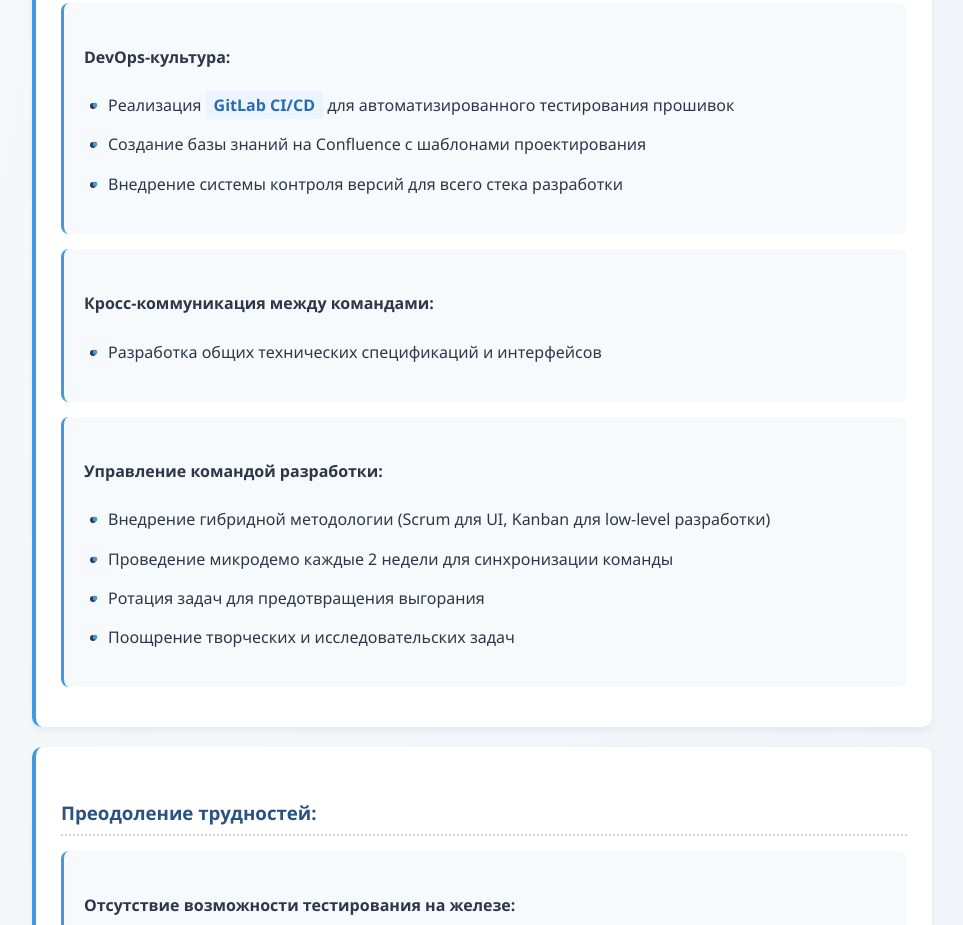
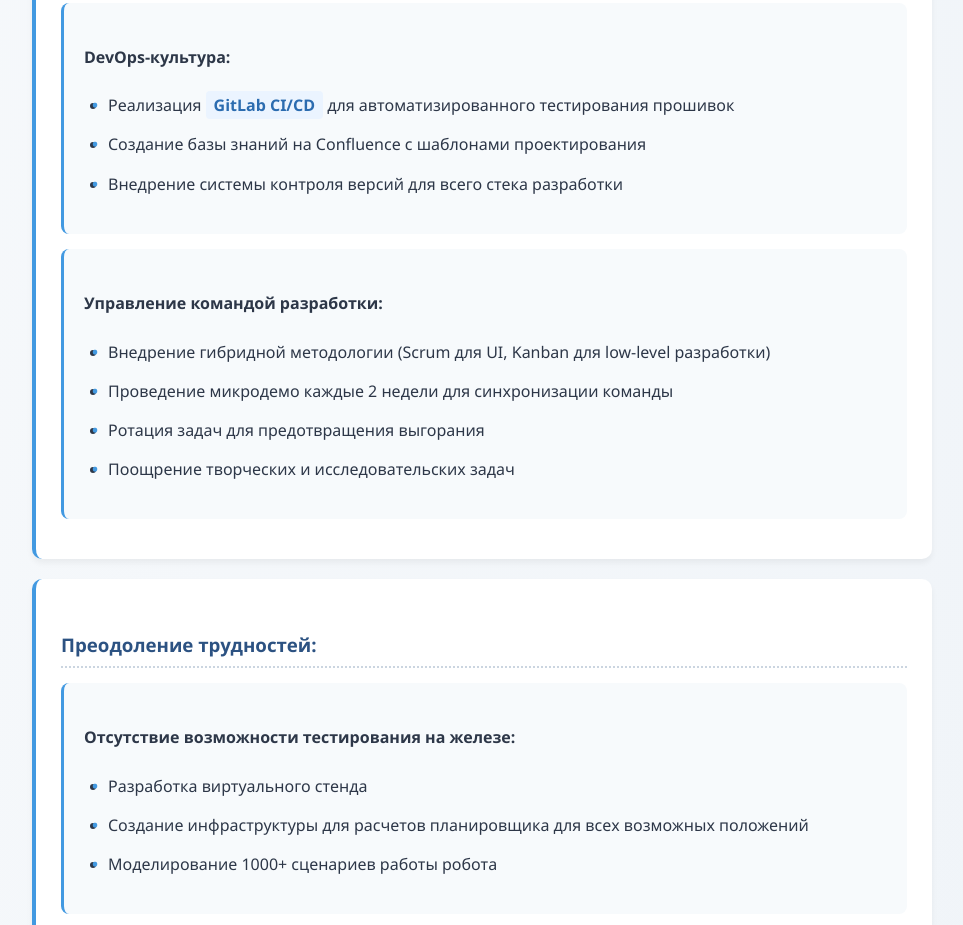
Before and after one commit to akrasnaya/tech_lead_battle, a plain HTML site: page index.html in a window 1280 px wide. Shown: the part 2555-3480 px from the top of the page, without its empty margins (158-1121 px from the left). Drawn offline with Linux system fonts and the light colour scheme.

Commit message:
Update index.html

```diff
--- a/index.html
+++ b/index.html
@@ -306,12 +306,6 @@
       </ul>
     </div>
 
-    <div class="process-details">
-      <h4>Кросс-коммуникация между командами:</h4>
-      <ul>
-        <li>Разработка общих технических спецификаций и интерфейсов</li>
-      </ul>
-    </div>
 
     <div class="process-details">
       <h4>Управление командой разработки:</h4>
@@ -386,6 +380,7 @@
       <li><strong>Критическая важность исследований:</strong> Необходимость глубокого продуктового и экономического исследования перед разработкой</li>
       <li><strong>Следование процессам:</strong> V-модель как основа обеспечения качества и соответствия требованиям</li>
       <li><strong>Коммуникация как ключ к успеху:</strong> Синхронизация между техническими и бизнес-командами определяет скорость вывода продукта</li>
+      <li><strong>Техническое видение:</strong> Создание и последовательное поддержание технологического вектора</li>
     </ul>
   </div>
 
```
